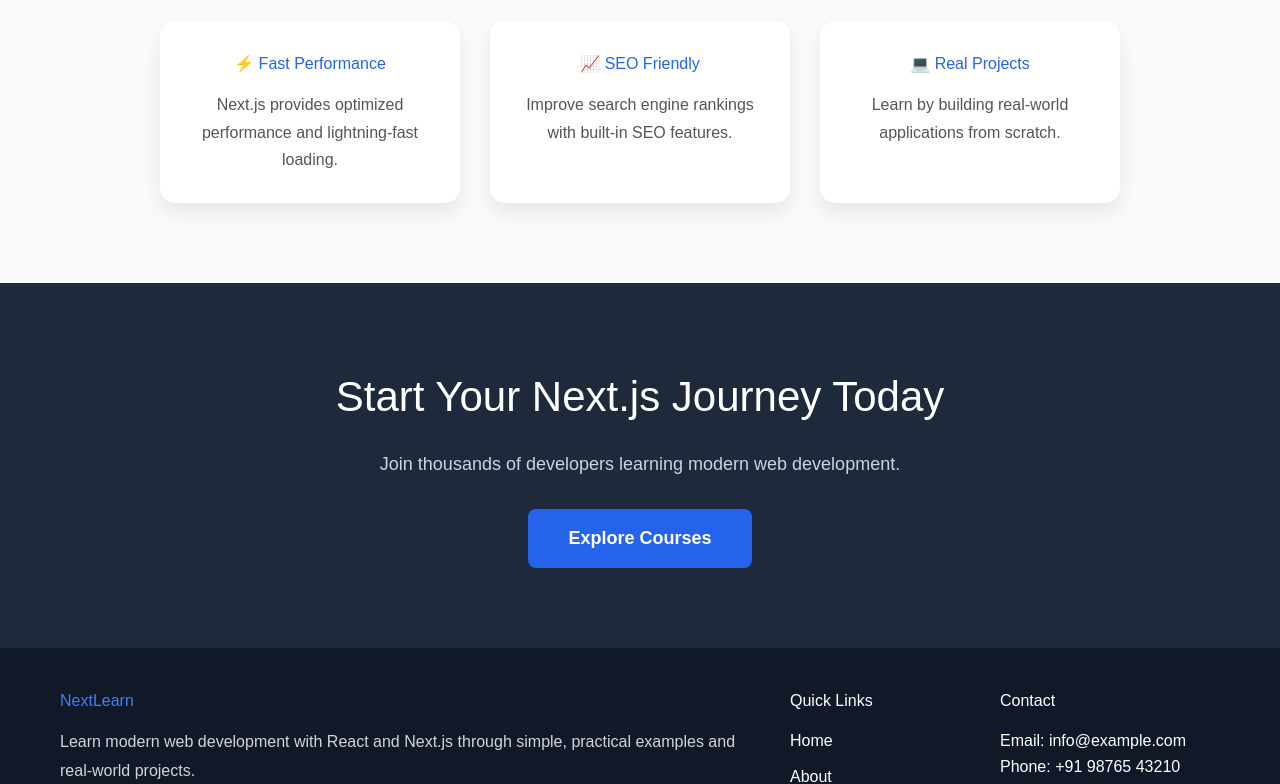
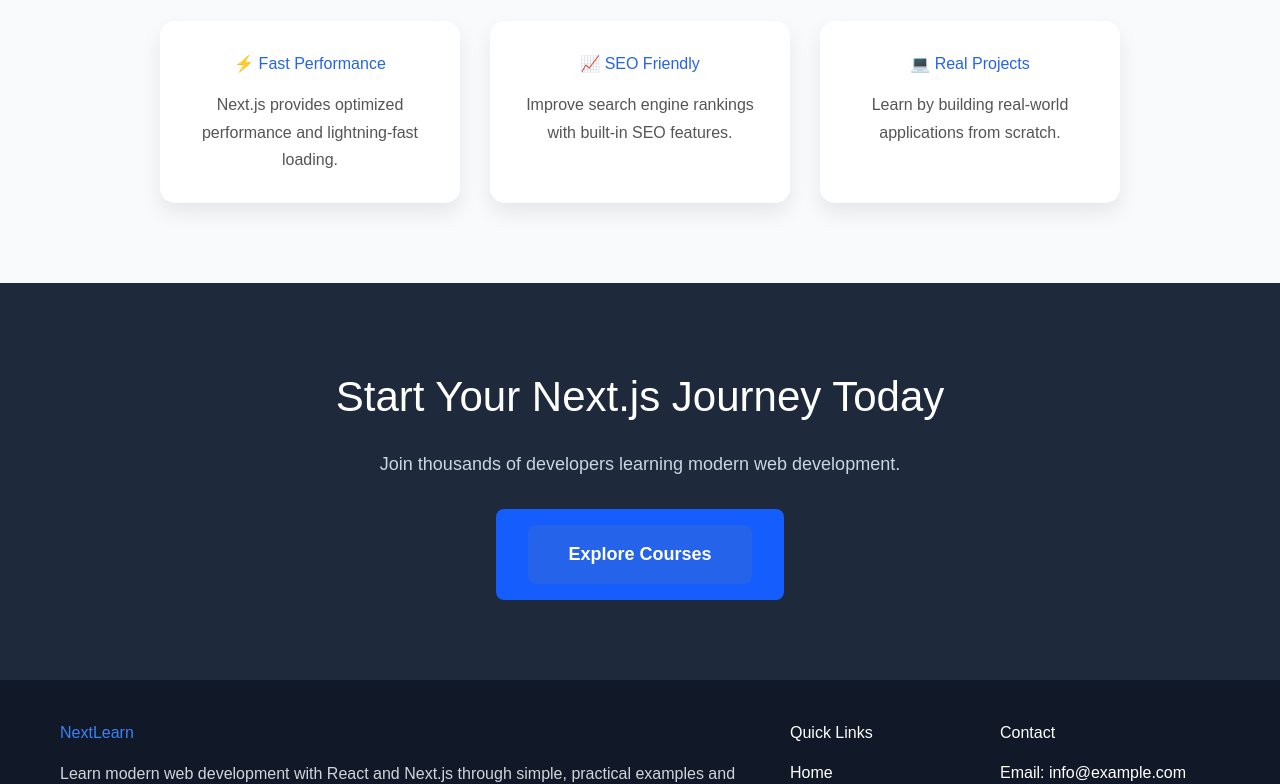
Before and after one commit to Singh-Ashutosh13999/next-learn, a Next.js app: page / in a window 1280 px wide. Shown: the part 1018-1802 px from the top of the page. Built offline with nearby package versions, Linux system fonts and the light colour scheme.

Commit message:
Update Home page explore button

```diff
--- a/app/page.tsx
+++ b/app/page.tsx
@@ -1,3 +1,6 @@
+
+import Link from "next/link";
+
 export default function HomePage() {
   return (
 
@@ -43,6 +46,7 @@ export default function HomePage() {
             more through real-world projects.
           </p>
 
+          <Link href="/course">
             <button
             style={{
               marginTop: "30px",
@@ -58,6 +62,7 @@ export default function HomePage() {
             >
               Get Started
             </button>
+          </Link>
         </div>
 
         <div>
@@ -183,6 +188,8 @@ export default function HomePage() {
           Join thousands of developers learning modern web development.
         </p>
 
+        <Link href="/course"
+          className="inline-block rounded-lg bg-blue-600 px-8 py-4 font-bold text-white">
           <button
           style={{
             padding: "15px 40px",
@@ -197,6 +204,7 @@ export default function HomePage() {
           >
             Explore Courses
           </button>
+        </Link>
       </section>
     </div>
   );
```
Lines whose indentation alone changed are shown as unchanged.
